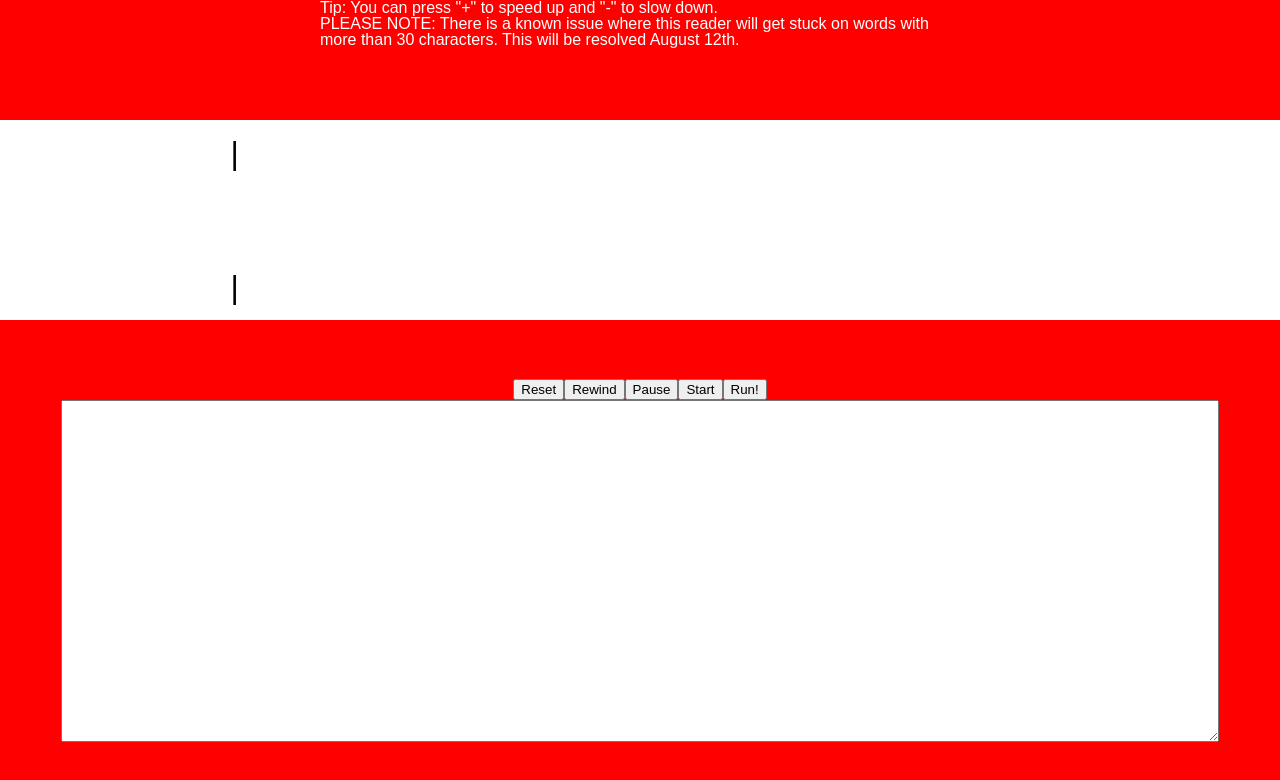
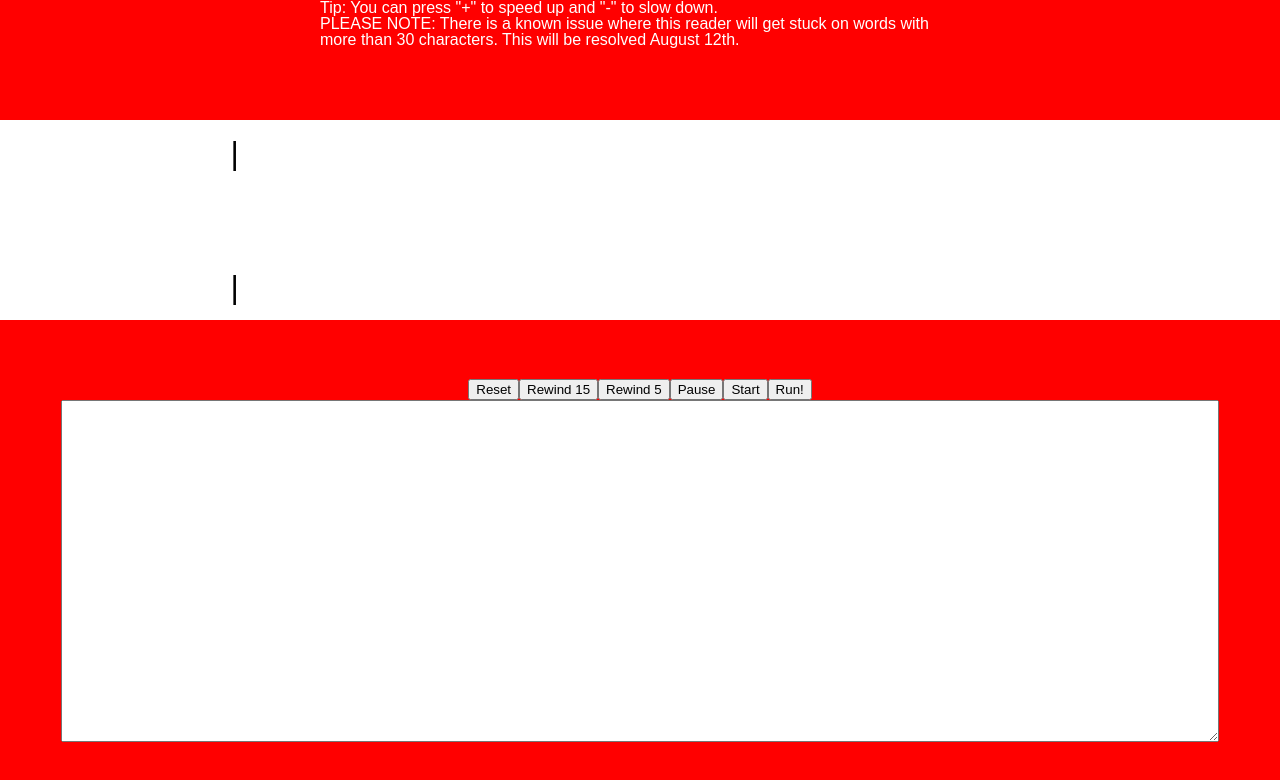
Before and after one commit to codyMalcolm/speed-reader, a plain HTML site: page index.html in a window 1280 px wide. Drawn offline with Linux system fonts and the light colour scheme.

Commit message:
make changes to accommodate v0.91

```diff
--- a/index.html
+++ b/index.html
@@ -91,7 +91,8 @@
       <form class="" action="index.html" method="post">
         <div class="controls">
           <button type="button" name="reset-button">Reset</button>
-          <button type="button" name="rewind-button">Rewind</button>
+          <button type="button" data-words="15" name="rewind-button-15">Rewind 15</button>
+          <button type="button" data-words="5" name="rewind-button-5">Rewind 5</button>
           <button type="button" name="pause-button">Pause</button>
           <button type="button" name="start-button">Start</button>
           <button type="button" name="display-button">Run!</button>
```
